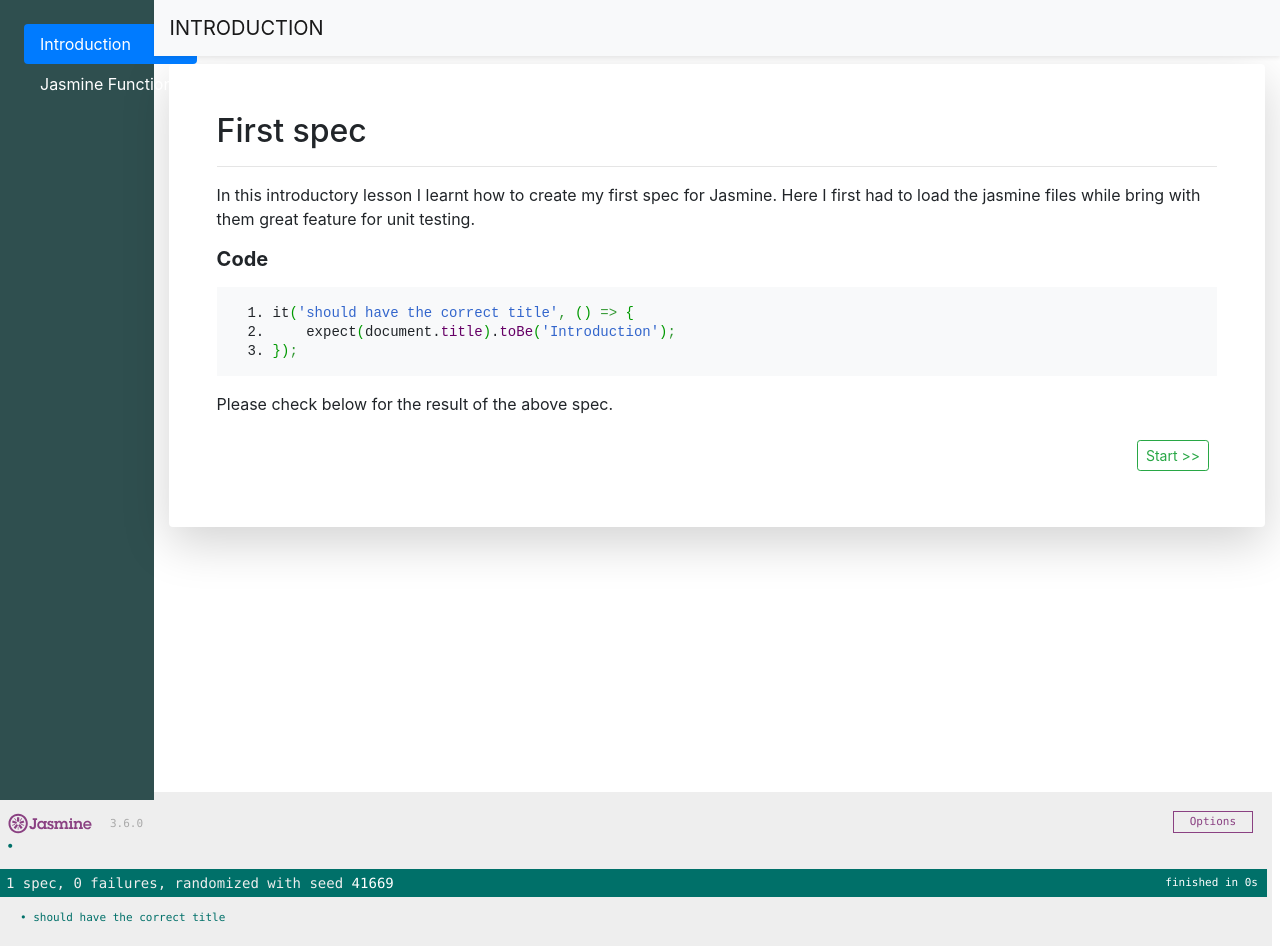
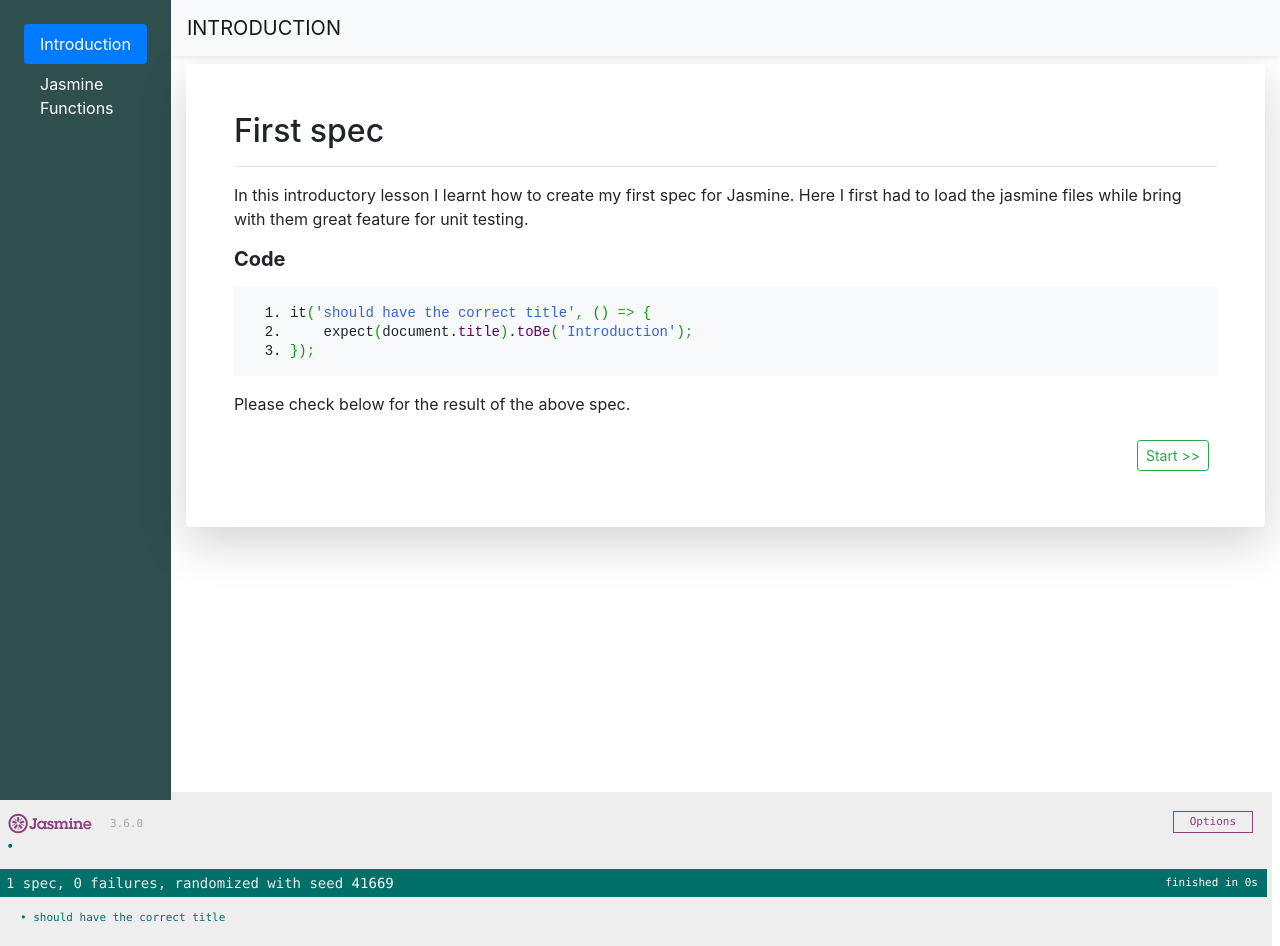
Before and after one commit to peterkitonga/jasminelearning, a plain HTML site: page index.html in a window 1280 px wide. Drawn offline with nearby package versions, Linux system fonts and the light colour scheme; a web font is replaced by a local one.

Commit message:
Minor update

```diff
--- a/assets/css/styles.css
+++ b/assets/css/styles.css
@@ -15,7 +15,3 @@
     flex: 1 1 10%;
     order: -1;
 }
-
-.main .sidebar ul {
-    position: fixed;
-}
```
